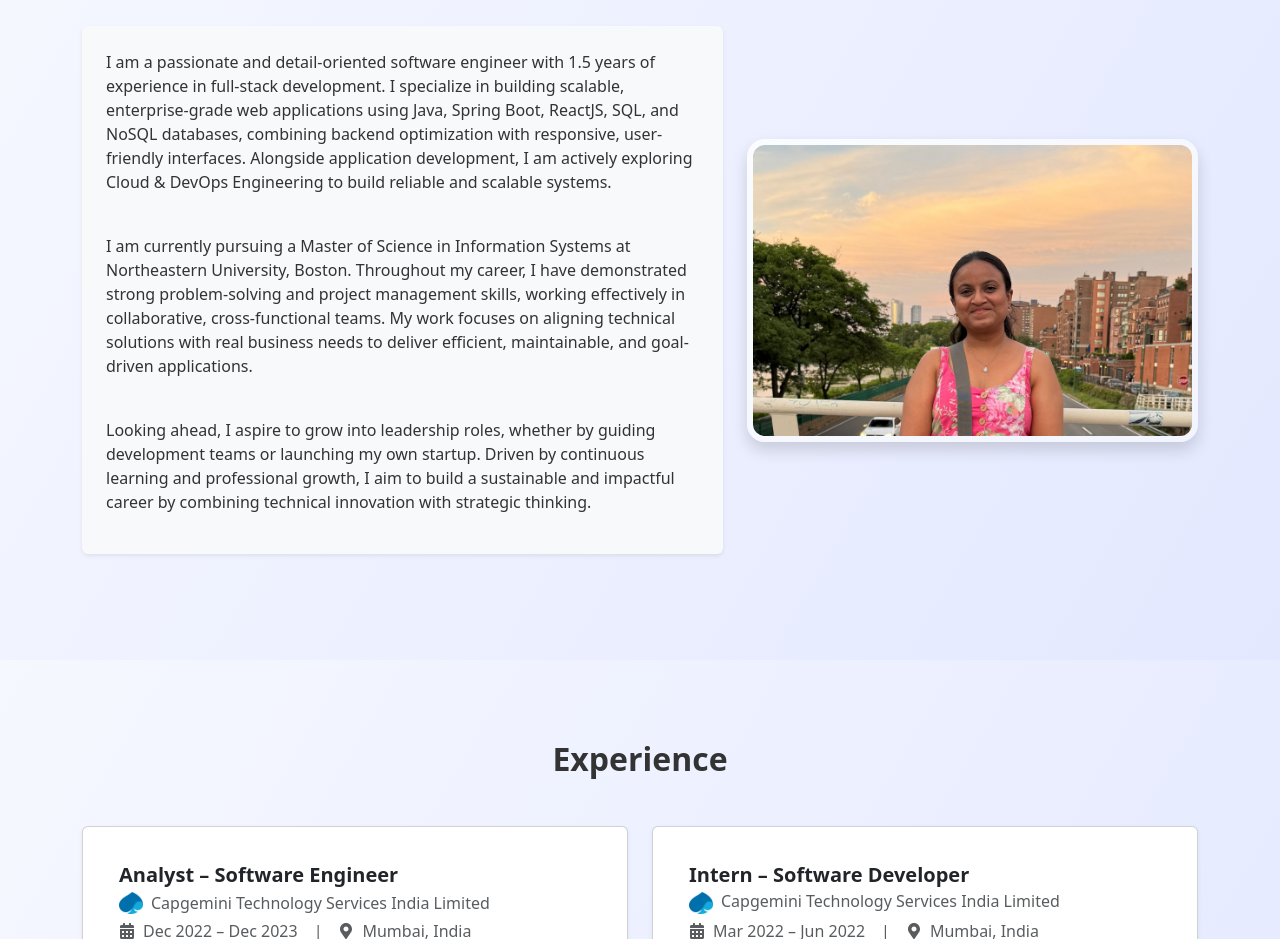
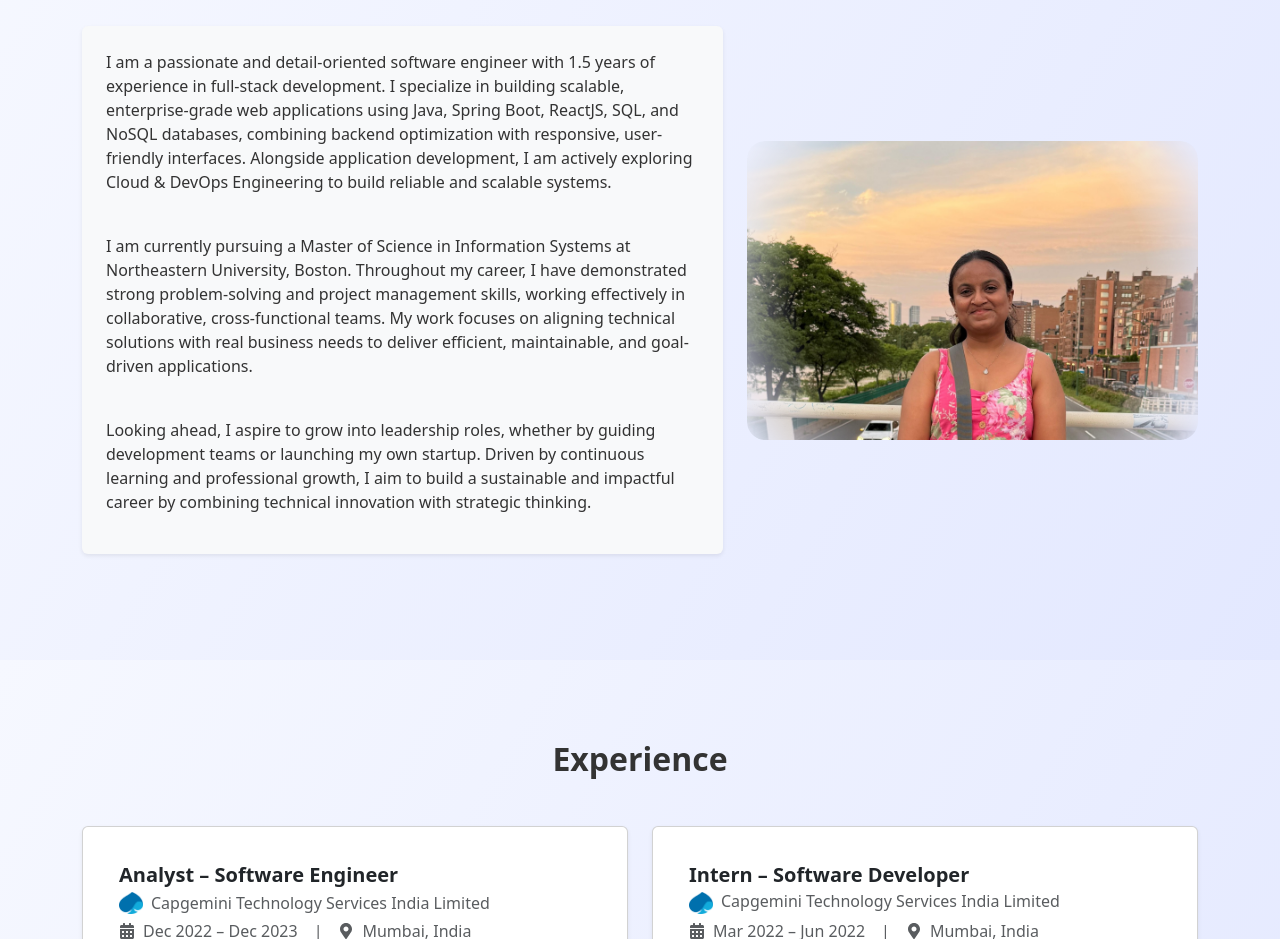
Before and after one commit to Shrutkeerti200/my-portfolio, a React (Create React App) app: page / in a window 1280 px wide. Shown: the part 940-1879 px from the top of the page. Built offline with nearby package versions, Linux system fonts and the light colour scheme.

Commit message:
image and about section updates

```diff
--- a/src/css/About.css
+++ b/src/css/About.css
@@ -1,11 +1,6 @@
 .profile-img {
   max-width: 420px;
   border-radius: 18px;
-  padding: 6px;
-  background: linear-gradient(
-    145deg,
-    rgba(255,255,255,0.8),
-    rgba(245,247,255,0.8)
-  );
-  box-shadow: 0 10px 28px rgba(0,0,0,0.1);
+  -webkit-mask-image: radial-gradient(circle, #000 65%, transparent 100%);
+  mask-image: radial-gradient(circle, #000 65%, transparent 100%);
 }
```
